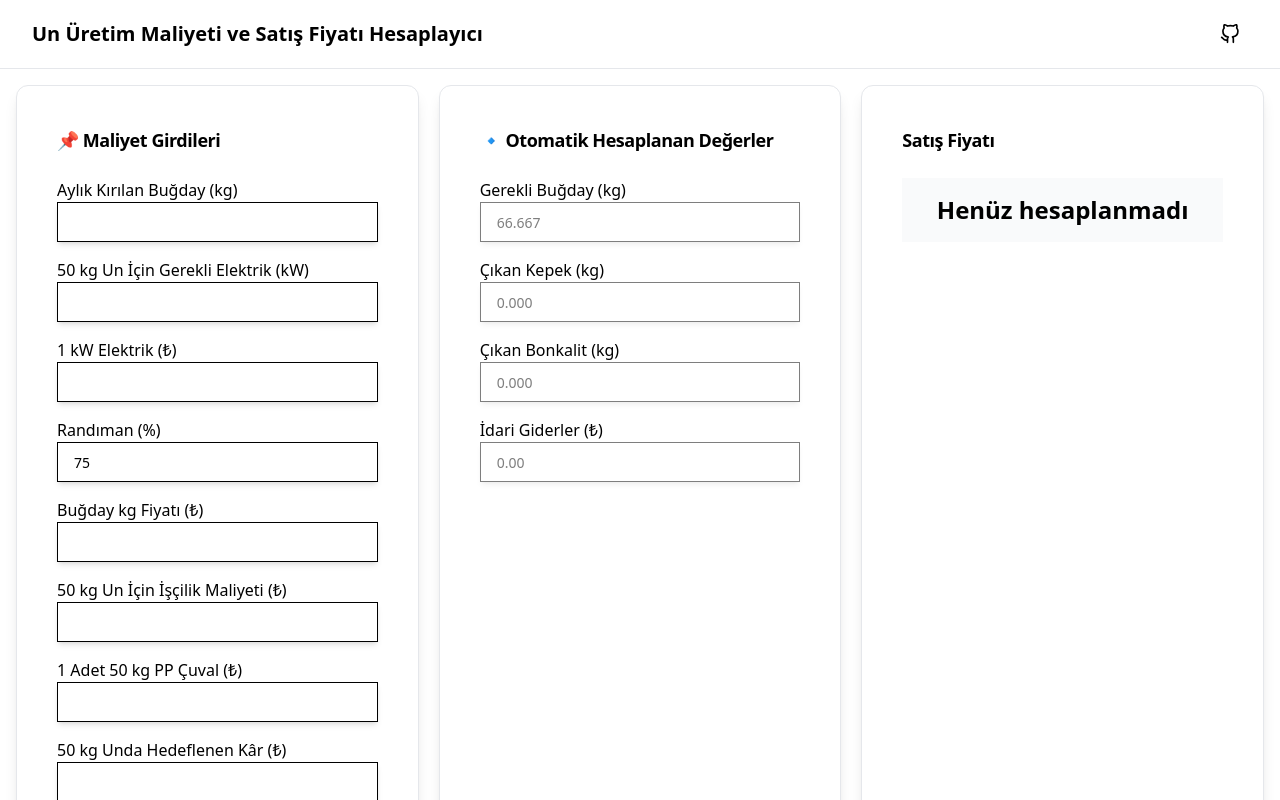
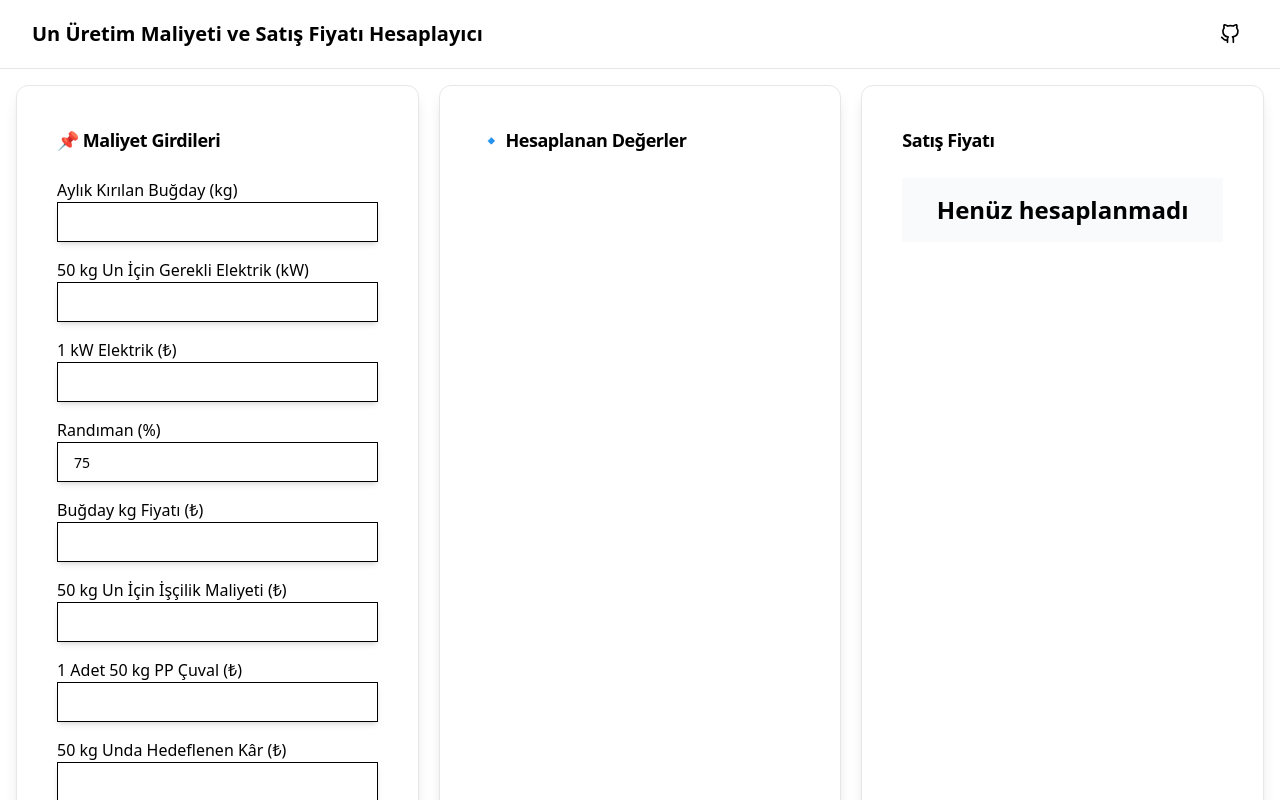
Before and after one commit to bilgehangormez/cost-and-selling-price-calculator, a Next.js app: page / in a window 1280 px wide. Shown: the top 800 px of the page. Built offline with nearby package versions, Linux system fonts and the light colour scheme.

Commit message:
Update PriceCalculator.tsx

```diff
--- a/src/components/PriceCalculator.tsx
+++ b/src/components/PriceCalculator.tsx
@@ -14,6 +14,7 @@ export function PriceCalculator() {
     const [branKg, setBranKg] = useState<number>(0);
     const [bonkalitKg, setBonkalitKg] = useState<number>(0);
     const [administrativeCost, setAdministrativeCost] = useState<number>(0);
+    const [costDetails, setCostDetails] = useState<Record<string, number | null>>({});
 
     const { register, handleSubmit, watch } = useForm({
         defaultValues: {
@@ -91,6 +92,19 @@ export function PriceCalculator() {
         setFinalPrice(result.finalPrice + adminCostPer50Kg);
         setBranKg(result.branKg);
         setBonkalitKg(result.bonkalitKg);
+
+        setCostDetails({
+            "Elektrik Maliyeti": result.electricityCost,
+            "Buğday Maliyeti": result.wheatCost,
+            "İşçilik Maliyeti": result.laborCost,
+            "Çuval Maliyeti": result.bagCost,
+            "İdari Giderler": adminCostPer50Kg,
+            "Kepek Geliri": result.branRevenue,
+            "Bonkalit Geliri": result.bonkalitRevenue,
+            "Toplam Maliyet": result.totalCost,
+            "Hedeflenen Kar": result.targetProfit,
+            "Satış Fiyatı": result.finalPrice
+        });
     };
 
     return (
@@ -116,18 +130,22 @@ export function PriceCalculator() {
                 </CardContent>
             </Card>
 
-            {/* 📌 Orta Kısım: Otomatik Hesaplanan Değerler */}
+            {/* 📌 Orta Kısım: Hesaplanan Değerler Tablosu */}
             <Card className="shadow-lg rounded-xl border p-4">
                 <CardHeader>
-                    <CardTitle className="text-lg">🔹 Otomatik Hesaplanan Değerler</CardTitle>
+                    <CardTitle className="text-lg">🔹 Hesaplanan Değerler</CardTitle>
                 </CardHeader>
                 <CardContent>
-                    <div className="flex flex-col gap-4">
-                        <div><Label>Gerekli Buğday (kg)</Label><Input type="text" value={wheatRequired.toFixed(3)} disabled /></div>
-                        <div><Label>Çıkan Kepek (kg)</Label><Input type="text" value={branKg.toFixed(3)} disabled /></div>
-                        <div><Label>Çıkan Bonkalit (kg)</Label><Input type="text" value={bonkalitKg.toFixed(3)} disabled /></div>
-                        <div><Label>İdari Giderler (₺)</Label><Input type="text" value={administrativeCost.toFixed(2)} disabled /></div>
-                    </div>
+                    <table className="w-full text-sm text-left border">
+                        <tbody>
+                            {Object.entries(costDetails).map(([key, value]) => (
+                                <tr key={key} className="border-b">
+                                    <td className="p-2 font-semibold">{key}</td>
+                                    <td className="p-2">{value !== null ? `${value.toFixed(2)} ₺` : "-"}</td>
+                                </tr>
+                            ))}
+                        </tbody>
+                    </table>
                 </CardContent>
             </Card>
 
```
